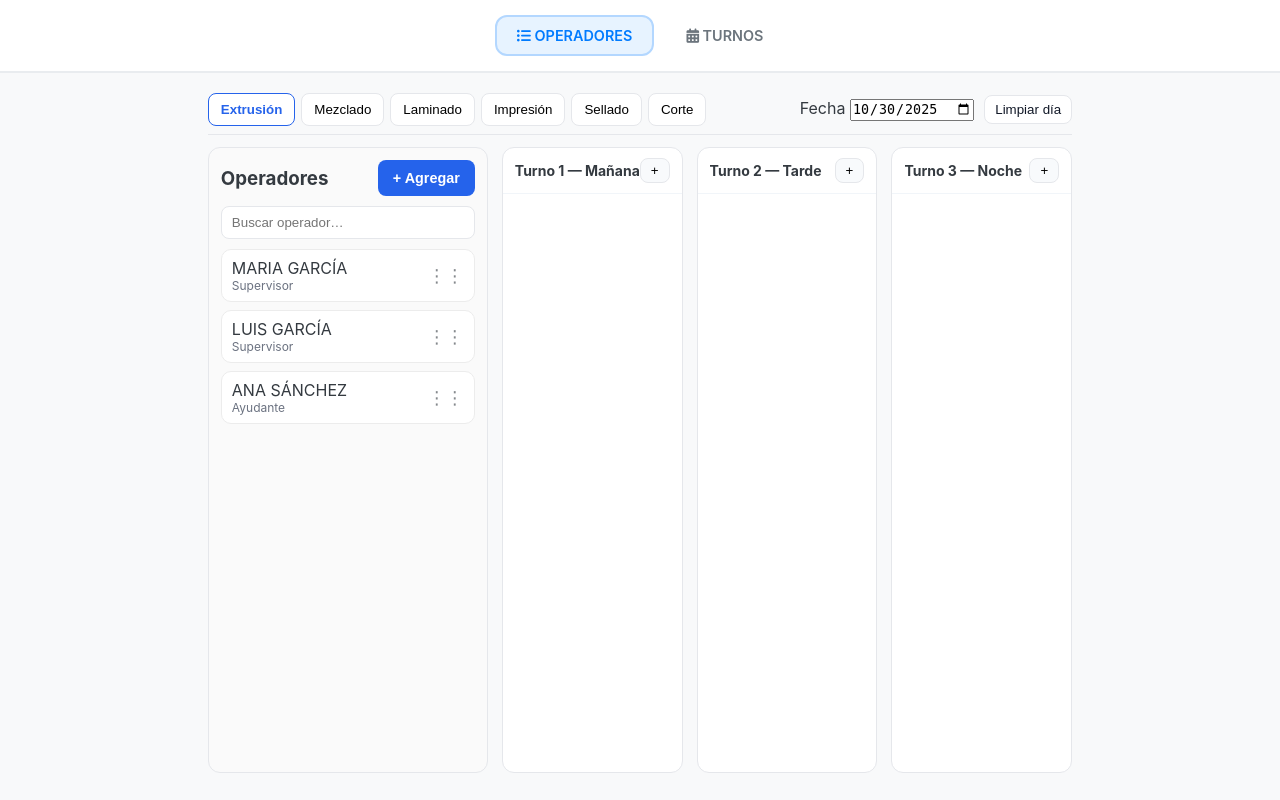
After one commit to flpht/Operadores, a Django app: page /turnos in a window 1280 px wide. The commit adds this page. Run offline with Django 5.2, Linux system fonts and the light colour scheme.

Commit message:
turnos
se implemneta pagina de turos

```diff
--- /dev/null
+++ b/operadores/static/js/turnos.js
@@ -0,0 +1,216 @@
+document.addEventListener('DOMContentLoaded', () => {
+  // ---------- Estado / storage ----------
+  const AREAS = ["Extrusión","Mezclado","Laminado","Impresión","Sellado","Corte"];
+  const key = (date, area) => `turnos:${date}:${area}`;
+  const kOps = "turnos:operadores";
+
+  const getDateISO = () => {
+    const el = document.getElementById('datePicker');
+    if (el.value) return el.value;
+    const d = new Date(), y=d.getFullYear(), m=String(d.getMonth()+1).padStart(2,'0'), da=String(d.getDate()).padStart(2,'0');
+    return `${y}-${m}-${da}`;
+  };
+
+  const loadDay = (date, area) => JSON.parse(localStorage.getItem(key(date, area)) || '{"1":[],"2":[],"3":[]}');
+  const saveDay = (date, area, data) => localStorage.setItem(key(date, area), JSON.stringify(data));
+  const loadOps = () => JSON.parse(localStorage.getItem(kOps) || '[]');
+  const saveOps = (ops) => localStorage.setItem(kOps, JSON.stringify(ops));
+
+  // ---------- DOM refs ----------
+  const tabs = document.getElementById('areaTabs');
+  const datePicker = document.getElementById('datePicker');
+  const clearBtn = document.getElementById('clearDay');
+  const opList = document.getElementById('opList');
+  const opSearch = document.getElementById('opSearch');
+  const addOpBtn = document.getElementById('btnAddOperator');
+
+  const modal = document.getElementById('opModal');
+  const opName = document.getElementById('opName');
+  const opRole = document.getElementById('opRole');
+  const opSave = document.getElementById('opSave');
+  const opCancel = document.getElementById('opCancel');
+
+  // ---------- Modal helpers ----------
+  function openModal() {
+    modal.hidden = false;
+    modal.setAttribute('aria-hidden','false');
+  }
+  function closeModal() {
+    modal.hidden = true;
+    modal.setAttribute('aria-hidden','true');
+  }
+
+  // ---------- Estado UI ----------
+  let currentArea = AREAS[0];
+  let operators = loadOps();
+  if (!operators.length) {
+    operators = [
+      {id:crypto.randomUUID(), name:"MARIA GARCÍA", role:"Supervisor"},
+      {id:crypto.randomUUID(), name:"LUIS GARCÍA", role:"Supervisor"},
+      {id:crypto.randomUUID(), name:"ANA SÁNCHEZ", role:"Ayudante"},
+    ];
+    saveOps(operators);
+  }
+
+  datePicker.value = getDateISO();
+
+  // ---------- Render ----------
+  function renderOperators() {
+    const q = (opSearch.value || "").trim().toLowerCase();
+    opList.innerHTML = "";
+    operators
+      .filter(o => o.name.toLowerCase().includes(q))
+      .forEach(o => {
+        const li = document.createElement('li');
+        li.className = "operator-item";
+        li.draggable = true;
+        li.dataset.opId = o.id;
+        li.innerHTML = `
+          <div>
+            <div>${o.name}</div>
+            <div class="operator-badge">${o.role}</div>
+          </div>
+          <div class="operator-handle" title="Arrastra a un turno">⋮⋮</div>`;
+        li.addEventListener('dragstart', ev => {
+          ev.dataTransfer.setData('text/plain', JSON.stringify({type:'operator', id:o.id}));
+        });
+        opList.appendChild(li);
+      });
+  }
+
+  function renderShifts() {
+    const data = loadDay(getDateISO(), currentArea); // {1:[],2:[],3:[]}
+    document.querySelectorAll('.shift-drop').forEach(ul => {
+      const s = ul.dataset.shift;
+      ul.innerHTML = "";
+      (data[s] || []).forEach(item => {
+        const li = document.createElement('li');
+        li.className = "card";
+        li.draggable = true;
+        li.dataset.assignedId = item.id;
+        const op = operators.find(x => x.id === item.opId);
+        li.innerHTML = `
+          <div>
+            <div>${op ? op.name : '—'}</div>
+            <div class="meta">${op ? op.role : ''}</div>
+          </div>
+          <div class="actions">
+            <button class="btn-outline" data-act="move" type="button" title="Mover">⇄</button>
+            <button class="btn-outline" data-act="del" type="button" title="Quitar">✕</button>
+          </div>`;
+        li.addEventListener('dragstart', ev => {
+          ev.dataTransfer.setData('text/plain', JSON.stringify({type:'assigned', id:item.id, from:s}));
+        });
+        // acciones
+        li.querySelectorAll('button').forEach(b=>{
+          b.addEventListener('click', ()=>{
+            const act = b.dataset.act;
+            if (act==='del') {
+              data[s] = data[s].filter(x => x.id !== item.id);
+              saveDay(getDateISO(), currentArea, data);
+              renderShifts();
+            }
+            if (act==='move') {
+              const next = s==='1'?'2':(s==='2'?'3':'1');
+              data[s] = data[s].filter(x => x.id !== item.id);
+              data[next].push(item);
+              saveDay(getDateISO(), currentArea, data);
+              renderShifts();
+            }
+          });
+        });
+        ul.appendChild(li);
+      });
+    });
+  }
+
+  // ---------- Drag & Drop en columnas ----------
+  document.querySelectorAll('.shift-drop').forEach(zone => {
+    zone.addEventListener('dragover', ev => { ev.preventDefault(); zone.classList.add('drag-over'); });
+    zone.addEventListener('dragleave', () => zone.classList.remove('drag-over'));
+    zone.addEventListener('drop', ev => {
+      ev.preventDefault();
+      zone.classList.remove('drag-over');
+      const s = zone.dataset.shift;
+      const payload = JSON.parse(ev.dataTransfer.getData('text/plain') || "{}");
+      const data = loadDay(getDateISO(), currentArea);
+
+      if (payload.type === 'operator') {
+        data[s].push({ id: crypto.randomUUID(), opId: payload.id });
+      } else if (payload.type === 'assigned') {
+        if (payload.from === s) return;
+        const fromArr = data[payload.from] || [];
+        const item = fromArr.find(x => x.id === payload.id);
+        if (!item) return;
+        data[payload.from] = fromArr.filter(x => x.id !== payload.id);
+        data[s].push(item);
+      }
+      saveDay(getDateISO(), currentArea, data);
+      renderShifts();
+    });
+  });
+
+  // ---------- Alta operador ----------
+  addOpBtn.addEventListener('click', ()=>{
+    openModal();
+    opName.value = "";
+    opRole.value = "Operador";
+    // enfocar después de abrir para que no falle en navegadores
+    setTimeout(()=>opName.focus(), 0);
+  });
+
+  opCancel.addEventListener('click', (e)=>{
+    e.preventDefault();
+    closeModal();
+  });
+
+  // Cerrar al clickear fuera de la tarjeta
+  modal.addEventListener('click', (e)=>{
+    if (e.target === modal) closeModal();
+  });
+
+  // Cerrar con Escape
+  document.addEventListener('keydown', (e)=>{
+    if (!modal.hidden && e.key === 'Escape') closeModal();
+  });
+
+  // Guardar
+  opSave.addEventListener('click', (e)=>{
+    e.preventDefault();
+    const name = opName.value.trim();
+    if (!name) {
+      opName.focus();
+      return;
+    }
+    let operatorsArr = operators.slice();
+    operatorsArr.push({ id:crypto.randomUUID(), name, role:opRole.value });
+    operators = operatorsArr;
+    saveOps(operators);
+    renderOperators();
+    closeModal();
+  });
+
+  // ---------- Filtros / tabs / fecha ----------
+  opSearch.addEventListener('input', renderOperators);
+
+  tabs.querySelectorAll('button').forEach(b=>{
+    b.addEventListener('click', ()=>{
+      tabs.querySelectorAll('button').forEach(x=>x.classList.remove('active'));
+      b.classList.add('active');
+      currentArea = b.dataset.area;
+      renderShifts();
+    });
+  });
+
+  datePicker.addEventListener('change', renderShifts);
+
+  clearBtn.addEventListener('click', ()=>{
+    if (!confirm('¿Limpiar asignaciones del día actual para el área seleccionada?')) return;
+    saveDay(getDateISO(), currentArea, {1:[],2:[],3:[]});
+    renderShifts();
+  });
+
+  // ---------- Init ----------
+  renderOperators();
+  renderShifts();
+});
--- /dev/null
+++ b/operadores/static/styles/turnos.css
@@ -0,0 +1,61 @@
+/* Página a todo alto */
+html, body { height: 100%; }
+body{
+  min-height: 100vh;
+  display: flex;
+  flex-direction: column;
+  background: #fff;
+}
+
+/* Layout base */
+.shifts-app{display:flex;flex-direction:column;gap:12px;min-height:calc(100vh - 120px);}
+.shifts-topbar{display:flex;justify-content:space-between;align-items:center;gap:12px;border-bottom:1px solid #e5e7eb;padding-bottom:8px;}
+.shifts-tabs{display:flex;gap:6px;flex-wrap:wrap}
+.shifts-tabs button{padding:8px 12px;border:1px solid #e5e7eb;background:#fff;border-radius:8px;cursor:pointer}
+.shifts-tabs button.active{border-color:#2563eb;color:#2563eb;font-weight:600}
+.shifts-controls{display:flex;align-items:center;gap:10px}
+.shifts-body{display:flex;gap:14px;min-height:0;flex:1}
+
+/* Sidebar operadores */
+.operators{width:280px;min-width:240px;border:1px solid #e5e7eb;border-radius:12px;padding:12px;display:flex;flex-direction:column;gap:10px;background:#fafafa}
+.operators-head{display:flex;justify-content:space-between;align-items:center}
+.operators-search input{width:100%;padding:8px 10px;border:1px solid #e5e7eb;border-radius:8px}
+.operators-list{list-style:none;display:flex;flex-direction:column;gap:8px;overflow:auto;min-height:0;flex:1}
+.operator-item{display:flex;justify-content:space-between;align-items:center;border:1px solid #ececec;background:#fff;border-radius:10px;padding:8px 10px}
+.operator-badge{font-size:12px;color:#6b7280}
+.operator-handle{cursor:grab;font-size:18px;opacity:.6}
+
+/* Grid turnos */
+.shifts-grid{display:grid;grid-template-columns:repeat(3,1fr);gap:14px;flex:1;min-width:0}
+.shift-col{border:1px solid #e5e7eb;border-radius:12px;background:#fff;display:flex;flex-direction:column;min-height:0}
+.shift-col header{display:flex;justify-content:space-between;align-items:center;padding:10px 12px;border-bottom:1px solid #f1f5f9}
+.shift-col h4{font-size:14px;margin:0}
+.add-to-shift{border:1px solid #e5e7eb;background:#f8fafc;border-radius:8px;padding:4px 10px;cursor:pointer}
+.shift-drop{list-style:none;display:flex;flex-direction:column;gap:10px;padding:12px;overflow:auto;min-height:0;flex:1}
+
+/* Cards asignadas */
+.card{border:1px solid #e5e7eb;background:#fafafa;border-radius:10px;padding:8px 10px;display:flex;justify-content:space-between;align-items:center}
+.card .meta{font-size:12px;color:#6b7280}
+.card .actions{display:flex;gap:6px}
+.card button{border:1px solid #e5e7eb;background:#fff;border-radius:8px;padding:4px 8px;cursor:pointer}
+
+/* Botones / modal */
+.btn{background:#2563eb;border:1px solid #2563eb;color:#fff;border-radius:8px;padding:6px 10px;cursor:pointer}
+.btn-outline{background:#fff;border:1px solid #e5e7eb;color:#111827;border-radius:8px;padding:6px 10px;cursor:pointer}
+
+/* Modal */
+.modal{position:fixed;inset:0;background:rgba(0,0,0,.35);display:grid;place-items:center}
+.modal[hidden]{display:none !important;} /* <- clave para realmente ocultar */
+.modal-card{width:420px;max-width:92vw;background:#fff;border-radius:12px;border:1px solid #e5e7eb;padding:16px;display:flex;flex-direction:column;gap:10px}
+.modal-card input,.modal-card select{width:100%;padding:8px 10px;border:1px solid #e5e7eb;border-radius:8px}
+.modal-actions{display:flex;justify-content:flex-end;gap:8px}
+
+/* Drag & drop hints */
+.shift-drop.drag-over{outline:2px dashed #2563eb;outline-offset:-6px;background:#f8fbff}
+
+/* Responsivo */
+@media (max-width: 1024px){
+  .shifts-grid{grid-template-columns:1fr}
+  .operators{width:100%;min-width:unset;order:2}
+  .shifts-grid{order:1}
+}
--- a/operadores/templates/base.html
+++ b/operadores/templates/base.html
@@ -1,11 +1,10 @@
 <!DOCTYPE html>
 <html lang="es">
-{% load static %}
-<head>
+{% load static %} <head>
     <meta charset="UTF-8">
     <meta name="viewport" content="width=device-width, initial-scale=1.0">
     <title>Gestor de Operadores</title>
-
+     <link rel="stylesheet" href="{% static 'styles/turnos.css' %}">
     <link rel="stylesheet" href="{% static 'styles/lista_operadores.css' %}">
 
     <link rel="stylesheet" href="https://cdnjs.cloudflare.com/ajax/libs/font-awesome/6.5.1/css/all.min.css">
@@ -14,18 +13,20 @@
 <body>
 
     <nav class="header-nav">
-        <a href="#" id="btn-show-list" class="active">
-            <i class="fa-solid fa-list-ul"></i> LISTAR OPERADORES
+        <a href="{% url 'lista_operadores' %}" id="btn-show-list" class="active">
+            <i class="fa-solid fa-list-ul"></i> OPERADORES
         </a>
-        <a href="#" id="btn-show-add">
-            <i class="fa-solid fa-plus"></i> AGREGAR OPERADOR
+
+        <a href="{% url 'turnos' %}">
+            <i class="fa-solid fa-calendar-days"></i> TURNOS
         </a>
-        </nav>
+    </nav>
 
     <div class="container">
         {% block content %}{% endblock %}
     </div>
 
+    <script src="{% static 'js/turnos.js' %}"></script>
     <script src="{% static 'js/operadores.js' %}"></script>
 </body>
 </html>
--- a/operadores/templates/lista_operadores.html
+++ b/operadores/templates/lista_operadores.html
@@ -31,6 +31,9 @@
 
             <div class="tabla-scroll-container">
                 <table class="operador-table" id="operador-table">
+                     <a href="#" id="btn-show-add">
+            <i class="fa-solid fa-plus"></i> AGREGAR OPERADOR
+        </a>
                     <thead>
                         <tr>
                             <th>Nombre</th>
--- /dev/null
+++ b/operadores/templates/turnos.html
@@ -0,0 +1,101 @@
+{% extends 'base.html' %}
+{% load static %}
+
+{# Si tu base.html no tiene estos bloques, puedes mover el <link> al interior de block content #}
+{% block extra_head %}
+<link rel="stylesheet" href="{% static 'css/shifts.css' %}">
+{% endblock %}
+
+{% block content %}
+<div class="shifts-app">
+
+  <header class="shifts-topbar">
+    <nav class="shifts-tabs" id="areaTabs">
+      <button data-area="Extrusión" class="active">Extrusión</button>
+      <button data-area="Mezclado">Mezclado</button>
+      <button data-area="Laminado">Laminado</button>
+      <button data-area="Impresión">Impresión</button>
+      <button data-area="Sellado">Sellado</button>
+      <button data-area="Corte">Corte</button>
+    </nav>
+
+    <div class="shifts-controls">
+      <label>
+        Fecha
+        <input type="date" id="datePicker">
+      </label>
+      <button id="clearDay" class="btn-outline" type="button">Limpiar día</button>
+    </div>
+  </header>
+
+  <div class="shifts-body">
+
+    <!-- Sidebar operadores -->
+    <aside class="operators">
+      <div class="operators-head">
+        <h3>Operadores</h3>
+        <button id="btnAddOperator" class="btn" type="button">+ Agregar</button>
+      </div>
+
+      <div class="operators-search">
+        <input type="text" id="opSearch" placeholder="Buscar operador…">
+      </div>
+
+      <ul id="opList" class="operators-list"></ul>
+    </aside>
+
+    <!-- Grid de turnos -->
+    <main class="shifts-grid">
+      <section class="shift-col" data-shift="1">
+        <header>
+          <h4>Turno 1 — Mañana</h4>
+          <button class="add-to-shift" data-shift="1" type="button">+</button>
+        </header>
+        <ul class="shift-drop" data-shift="1"></ul>
+      </section>
+
+      <section class="shift-col" data-shift="2">
+        <header>
+          <h4>Turno 2 — Tarde</h4>
+          <button class="add-to-shift" data-shift="2" type="button">+</button>
+        </header>
+        <ul class="shift-drop" data-shift="2"></ul>
+      </section>
+
+      <section class="shift-col" data-shift="3">
+        <header>
+          <h4>Turno 3 — Noche</h4>
+          <button class="add-to-shift" data-shift="3" type="button">+</button>
+        </header>
+        <ul class="shift-drop" data-shift="3"></ul>
+      </section>
+    </main>
+
+  </div>
+</div>
+
+<!-- Modal agregar operador -->
+<div class="modal" id="opModal" hidden aria-hidden="true">
+  <div class="modal-card" role="dialog" aria-modal="true" aria-labelledby="opModalTitle">
+    <h3 id="opModalTitle">Agregar operador</h3>
+    <label>Nombre
+      <input type="text" id="opName" autocomplete="off">
+    </label>
+    <label>Rol
+      <select id="opRole">
+        <option>Operador</option>
+        <option>Supervisor</option>
+        <option>Ayudante</option>
+      </select>
+    </label>
+    <div class="modal-actions">
+      <button id="opSave" class="btn" type="button">Guardar</button>
+      <button id="opCancel" class="btn-outline" type="button">Cancelar</button>
+    </div>
+  </div>
+</div>
+{% endblock %}
+
+{% block extra_js %}
+<script src="{% static 'js/shifts.js' %}" defer></script>
+{% endblock %}
--- a/operadores/urls.py
+++ b/operadores/urls.py
@@ -5,6 +5,8 @@ from . import views
 urlpatterns = [
     # La vista principal que lista Y agrega
     path('', views.lista_operadores, name='lista_operadores'),
+    path('turnos', views.turnos, name='turnos'),
+
 
     # La vista para eliminar (ej: /eliminar/1181/)
     path('eliminar/<int:pk>/', views.eliminar_operador, name='eliminar_operador'),
--- a/operadores/views.py
+++ b/operadores/views.py
@@ -80,18 +80,7 @@ def eliminar_operador(request, pk):
         operador.delete()
         return redirect('lista_operadores')
 
-def eliminar_operador(request, pk):
-    """
-    Busca un operador por su CodigoID (pk) y lo elimina.
-    """
-    operador = get_object_or_404(Operador, CodigoID=pk)
+def turnos(request):
+    contexto = {}
 
-    if request.method == 'GET':
-        return render(request, 'eliminar_operador.html', {'operador': operador})
-
-    elif request.method == 'POST':
-        # --- ¡NUEVA LÍNEA! ---
-        # Añade un mensaje de éxito al eliminar
-        messages.success(request, f"Operador '{operador.Nombre}' eliminado correctamente.")
-        operador.delete()
-        return redirect('lista_operadores')
+    return render(request, 'turnos.html', contexto)
```
